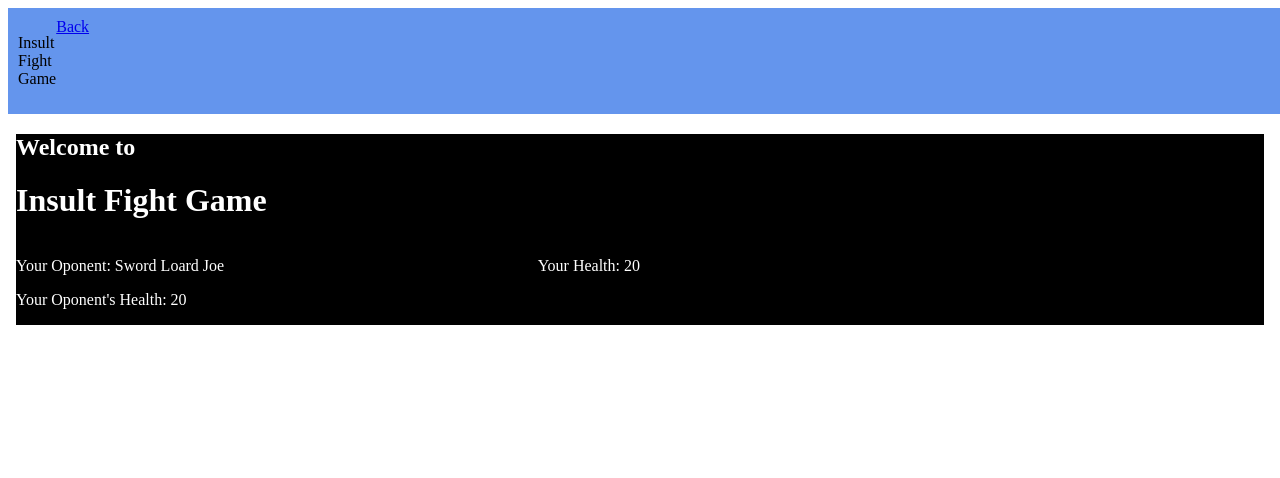
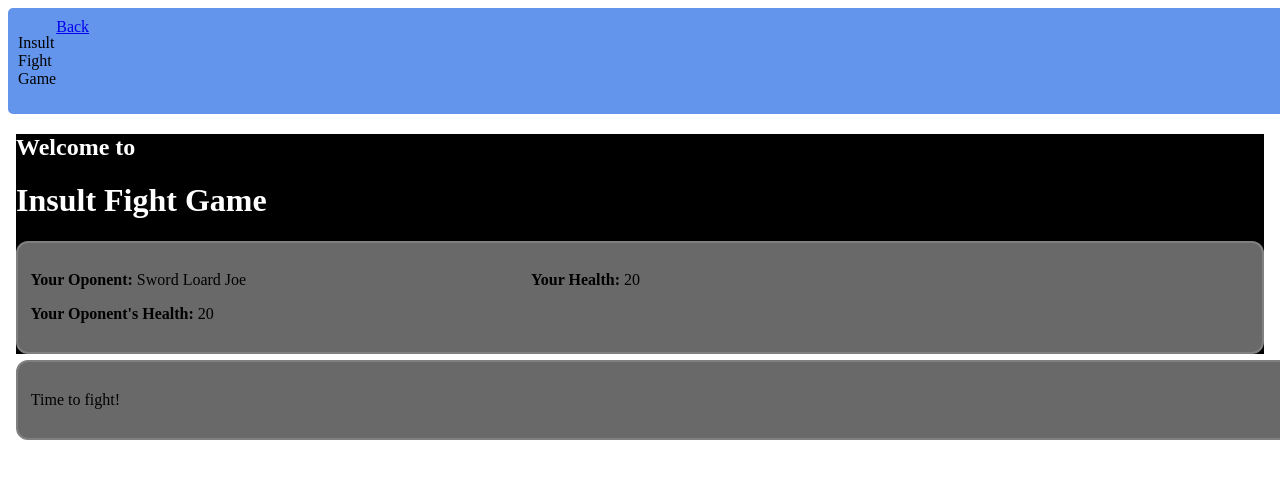
Before and after one commit to YayBlaze/BlazeApp, a SvelteKit app: page /insult in a window 1280 px wide. Both pictures are taken after a click on the button "Play!". Shown: the top 478 px of the page. Built offline with nearby package versions, Linux system fonts and the light colour scheme.

Commit message:
feat: added CSS to stats

```diff
--- a/src/routes/insult/+page.svelte
+++ b/src/routes/insult/+page.svelte
@@ -97,14 +97,17 @@
     <h2>Welcome to</h2>
     <h1>Insult Fight Game</h1>
     {#if play}
-        <div style="display: flex;">
+        <div id="stats">
             <div>
-                <p>Your Oponent: {name}</p>
-                <p>Your Oponent's Health: {ophealth}</p>
+                <p><b>Your Oponent: </b>{name}</p>
+                <p><b>Your Oponent's Health: </b>{ophealth}</p>
             </div>
             <div id="YoureStats">
-                <p>Your Health: {health}</p>
+                <p><b>Your Health: </b>{health}</p>
             </div>
+        </div>
+        <div id="storybox">
+            <p>Time to fight!</p>
         </div>
     {:else}
         <button on:click={resetrng}>Play!</button>
@@ -120,6 +123,7 @@
         padding: 10px 100% 10px 10px;
         display: flex;
         flex-direction: row;
+        border-radius: 5px;
     }
 
     body {
@@ -130,9 +134,29 @@
         border: 1px solid goldenrod;
         padding: 2%;
     }
+    #stats {
+        display: flex;
+        flex-direction: row;
+        background-color: dimgray;
+        border: 2px solid grey;
+        padding: 1%;
+        border-radius: 12px;
+        color: black;
+    }
     #YoureStats {
         text-align: right;
         position: absolute;
         right: 50%;
     }
+    #storybox {
+        color: black;
+        background-color: dimgray;
+        border: 2px solid grey;
+        border-radius: 12px;
+        padding: 1%;
+        width: 100%;
+        height: fit-content;
+        position: absolute;
+        top: 45%;
+    }
 </style>
```
